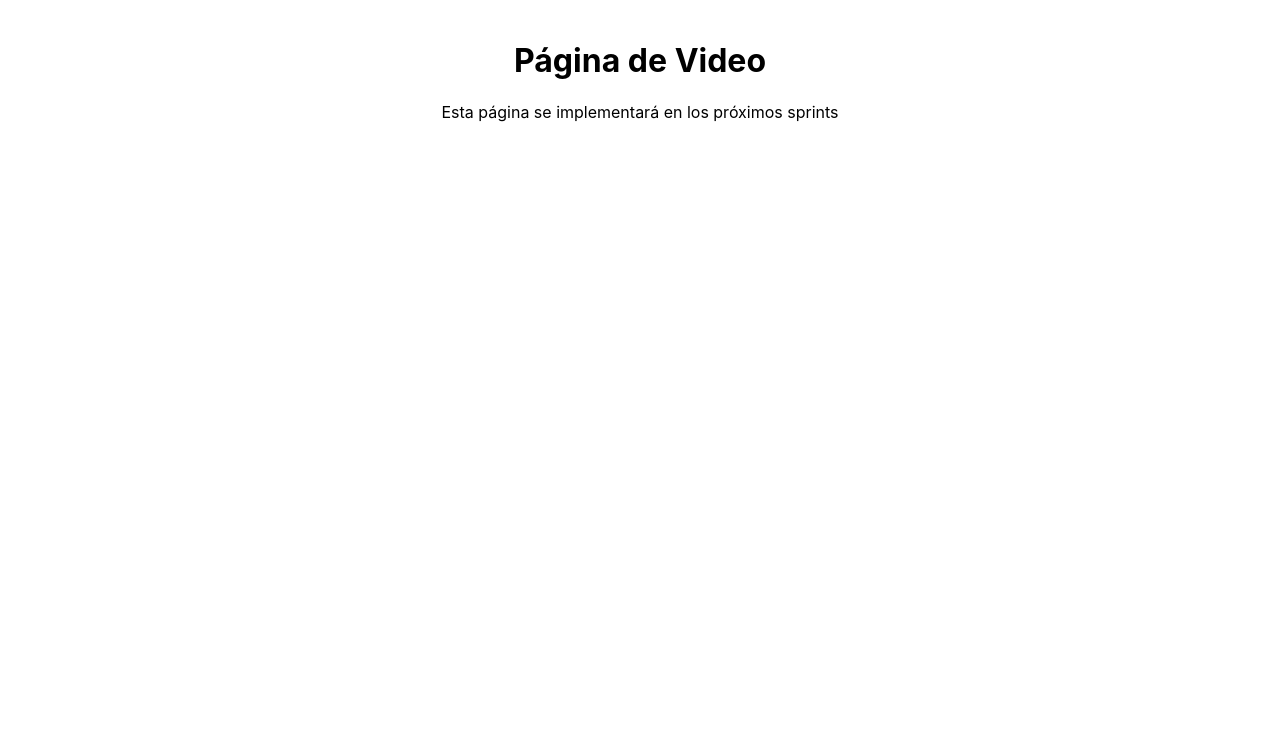
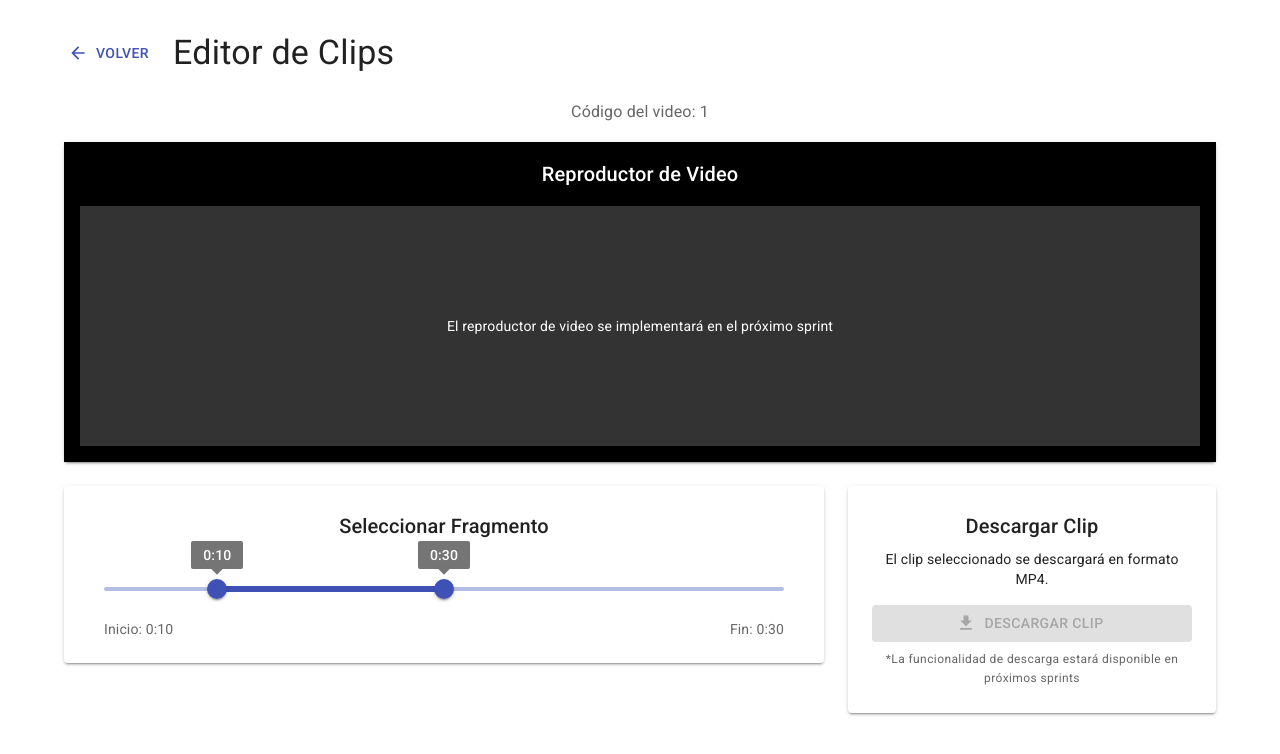
Before and after one commit to JeremiasOjeda/editor-clips, a React (Create React App) app: page /video/1 in a window 1280 px wide. Shown: the top 754 px of the page. Built offline with nearby package versions, Linux system fonts and the light colour scheme.

Commit message:
Implementación de la interfaz de usuario básica - Sprint 2

```diff
--- a/package.json
+++ b/package.json
@@ -7,6 +7,7 @@
     "@emotion/styled": "^11.14.0",
     "@ffmpeg/core": "^0.12.10",
     "@ffmpeg/ffmpeg": "^0.12.15",
+    "@mui/icons-material": "^6.4.8",
     "@mui/material": "^6.4.8",
     "@testing-library/dom": "^10.4.0",
     "@testing-library/jest-dom": "^6.6.3",
--- a/public/index.html
+++ b/public/index.html
@@ -3,6 +3,8 @@
   <head>
     <meta charset="utf-8" />
     <link rel="icon" href="%PUBLIC_URL%/favicon.ico" />
+    <link rel="stylesheet" href="https://fonts.googleapis.com/css?family=Roboto:300,400,500,700&display=swap" />
+    <link rel="stylesheet" href="https://fonts.googleapis.com/icon?family=Material+Icons" />
     <meta name="viewport" content="width=device-width, initial-scale=1" />
     <meta name="theme-color" content="#000000" />
     <meta
--- a/src/App.js
+++ b/src/App.js
@@ -1,26 +1,25 @@
 import React from 'react';
 import { BrowserRouter, Routes, Route } from 'react-router-dom';
+import { ThemeProvider } from '@mui/material/styles';
+import CssBaseline from '@mui/material/CssBaseline';
+import theme from './theme';
 import './App.css';
 import HomePage from './pages/HomePage';
-
-// Página temporal para rutas no implementadas
-const TempPage = ({ title }) => (
-  <div style={{ padding: '20px', textAlign: 'center' }}>
-    <h1>{title}</h1>
-    <p>Esta página se implementará en los próximos sprints</p>
-  </div>
-);
+import VideoPage from './pages/VideoPage';
 
 function App() {
   return (
+    <ThemeProvider theme={theme}>
+      <CssBaseline />
       <BrowserRouter>
         <div className="App">
           <Routes>
             <Route path="/" element={<HomePage />} />
-          <Route path="/video/:code" element={<TempPage title="Página de Video" />} />
+            <Route path="/video/:code" element={<VideoPage />} />
           </Routes>
         </div>
       </BrowserRouter>
+    </ThemeProvider>
   );
 }
 
--- /dev/null
+++ b/src/components/ClipSelector.js
@@ -0,0 +1,47 @@
+import React from 'react';
+import { Box, Slider, Typography, Paper } from '@mui/material';
+
+function ClipSelector() {
+  const [range, setRange] = React.useState([10, 30]);
+
+  const handleChange = (event, newValue) => {
+    setRange(newValue);
+  };
+
+  const formatTime = (seconds) => {
+    const minutes = Math.floor(seconds / 60);
+    const remainingSeconds = seconds % 60;
+    return `${minutes}:${remainingSeconds < 10 ? '0' : ''}${remainingSeconds}`;
+  };
+
+  return (
+    <Paper elevation={2}>
+      <Box p={3}>
+        <Typography variant="h6" gutterBottom>
+          Seleccionar Fragmento
+        </Typography>
+        <Box px={2} mt={4}>
+          <Slider
+            value={range}
+            onChange={handleChange}
+            valueLabelDisplay="on"
+            aria-labelledby="range-slider"
+            min={0}
+            max={60}
+            valueLabelFormat={formatTime}
+          />
+          <Box display="flex" justifyContent="space-between" mt={1}>
+            <Typography variant="body2" color="textSecondary">
+              Inicio: {formatTime(range[0])}
+            </Typography>
+            <Typography variant="body2" color="textSecondary">
+              Fin: {formatTime(range[1])}
+            </Typography>
+          </Box>
+        </Box>
+      </Box>
+    </Paper>
+  );
+}
+
+export default ClipSelector;
--- a/src/components/CodeInput.js
+++ b/src/components/CodeInput.js
@@ -1,30 +1,50 @@
 import React, { useState } from 'react';
 import { useNavigate } from 'react-router-dom';
+import { TextField, Button, Box, Typography } from '@mui/material';
+import { PlayArrow } from '@mui/icons-material';
 
 function CodeInput() {
   const [code, setCode] = useState('');
+  const [error, setError] = useState(false);
   const navigate = useNavigate();
 
   const handleSubmit = (e) => {
     e.preventDefault();
     if (code.trim()) {
+      setError(false);
       navigate(`/video/${code}`);
+    } else {
+      setError(true);
     }
   };
 
   return (
-    <div className="code-input-container">
-      <h2>Ingrese el código del video</h2>
-      <form onSubmit={handleSubmit}>
-        <input
-          type="text"
-          value={code}
-          onChange={(e) => setCode(e.target.value)}
-          placeholder="Ingrese el código"
-        />
-        <button type="submit">Continuar</button>
-      </form>
-    </div>
+    <Box component="form" onSubmit={handleSubmit} sx={{ width: '100%' }}>
+      <Typography variant="h6" gutterBottom>
+        Ingrese el código del video
+      </Typography>
+      <TextField
+        fullWidth
+        label="Código de video"
+        variant="outlined"
+        value={code}
+        onChange={(e) => setCode(e.target.value)}
+        error={error}
+        helperText={error ? "Por favor ingrese un código válido" : ""}
+        margin="normal"
+      />
+      <Button
+        type="submit"
+        variant="contained"
+        color="primary"
+        size="large"
+        fullWidth
+        startIcon={<PlayArrow />}
+        sx={{ mt: 2 }}
+      >
+        Continuar
+      </Button>
+    </Box>
   );
 }
 
--- /dev/null
+++ b/src/components/VideoPlayer.js
@@ -0,0 +1,29 @@
+import React from 'react';
+import { Box, Paper, Typography } from '@mui/material';
+
+// Este es un componente temporal que será reemplazado por el reproductor real
+function VideoPlayer({ videoSrc }) {
+  return (
+    <Paper elevation={2}>
+      <Box p={2} bgcolor="black" color="white" textAlign="center">
+        <Typography variant="h6">
+          Reproductor de Video
+        </Typography>
+        <Box
+          mt={2}
+          height="240px"
+          display="flex"
+          alignItems="center"
+          justifyContent="center"
+          bgcolor="#333"
+        >
+          <Typography variant="body2">
+            El reproductor de video se implementará en el próximo sprint
+          </Typography>
+        </Box>
+      </Box>
+    </Paper>
+  );
+}
+
+export default VideoPlayer;
--- a/src/pages/HomePage.js
+++ b/src/pages/HomePage.js
@@ -1,16 +1,22 @@
 import React from 'react';
+import { Container, Typography, Box, Paper } from '@mui/material';
 import CodeInput from '../components/CodeInput';
 
 function HomePage() {
   return (
-    <div className="home-page">
-      <header>
-        <h1>Editor de Clips de Video</h1>
-      </header>
-      <main>
-        <CodeInput />
-      </main>
-    </div>
+    <Container maxWidth="sm">
+      <Box my={4} display="flex" flexDirection="column" alignItems="center">
+        <Typography variant="h3" component="h1" gutterBottom align="center">
+          Editor de Clips de Video
+        </Typography>
+        <Typography variant="subtitle1" align="center" color="textSecondary" paragraph>
+          Recorta y descarga fragmentos específicos de videos largos
+        </Typography>
+        <Paper elevation={3} style={{ width: '100%', padding: '24px', marginTop: '24px' }}>
+          <CodeInput />
+        </Paper>
+      </Box>
+    </Container>
   );
 }
 
--- /dev/null
+++ b/src/pages/VideoPage.js
@@ -0,0 +1,73 @@
+import React from 'react';
+import { useParams } from 'react-router-dom';
+import { Container, Typography, Box, Button, Grid, Paper } from '@mui/material';
+import { Download, ArrowBack } from '@mui/icons-material';
+import { Link } from 'react-router-dom';
+import VideoPlayer from '../components/VideoPlayer';
+import ClipSelector from '../components/ClipSelector';
+
+function VideoPage() {
+  const { code } = useParams();
+
+  // En un escenario real, obtendríamos el video basado en este código
+  const videoUrl = `https://example.com/videos/${code}.mp4`;
+
+  return (
+    <Container maxWidth="lg">
+      <Box my={4}>
+        <Box display="flex" alignItems="center" mb={3}>
+          <Button
+            component={Link}
+            to="/"
+            startIcon={<ArrowBack />}
+            sx={{ mr: 2 }}
+          >
+            Volver
+          </Button>
+          <Typography variant="h4" component="h1">
+            Editor de Clips
+          </Typography>
+        </Box>
+
+        <Typography variant="subtitle1" color="textSecondary" paragraph>
+          Código del video: {code}
+        </Typography>
+
+        <Grid container spacing={3}>
+          <Grid item xs={12}>
+            <VideoPlayer videoSrc={videoUrl} />
+          </Grid>
+          <Grid item xs={12} md={8}>
+            <ClipSelector />
+          </Grid>
+          <Grid item xs={12} md={4}>
+            <Paper elevation={2}>
+              <Box p={3}>
+                <Typography variant="h6" gutterBottom>
+                  Descargar Clip
+                </Typography>
+                <Typography variant="body2" paragraph>
+                  El clip seleccionado se descargará en formato MP4.
+                </Typography>
+                <Button
+                  variant="contained"
+                  color="primary"
+                  startIcon={<Download />}
+                  fullWidth
+                  disabled
+                >
+                  Descargar Clip
+                </Button>
+                <Typography variant="caption" color="textSecondary" display="block" mt={1}>
+                  *La funcionalidad de descarga estará disponible en próximos sprints
+                </Typography>
+              </Box>
+            </Paper>
+          </Grid>
+        </Grid>
+      </Box>
+    </Container>
+  );
+}
+
+export default VideoPage;
--- /dev/null
+++ b/src/theme.js
@@ -0,0 +1,17 @@
+import { createTheme } from '@mui/material/styles';
+
+const theme = createTheme({
+  palette: {
+    primary: {
+      main: '#3f51b5',
+    },
+    secondary: {
+      main: '#f50057',
+    },
+  },
+  typography: {
+    fontFamily: '"Roboto", "Helvetica", "Arial", sans-serif',
+  },
+});
+
+export default theme;
```
Also changed, not shown: 1 other file (tests, documents, lock files or other folders). Lines whose indentation alone changed are shown as unchanged.
